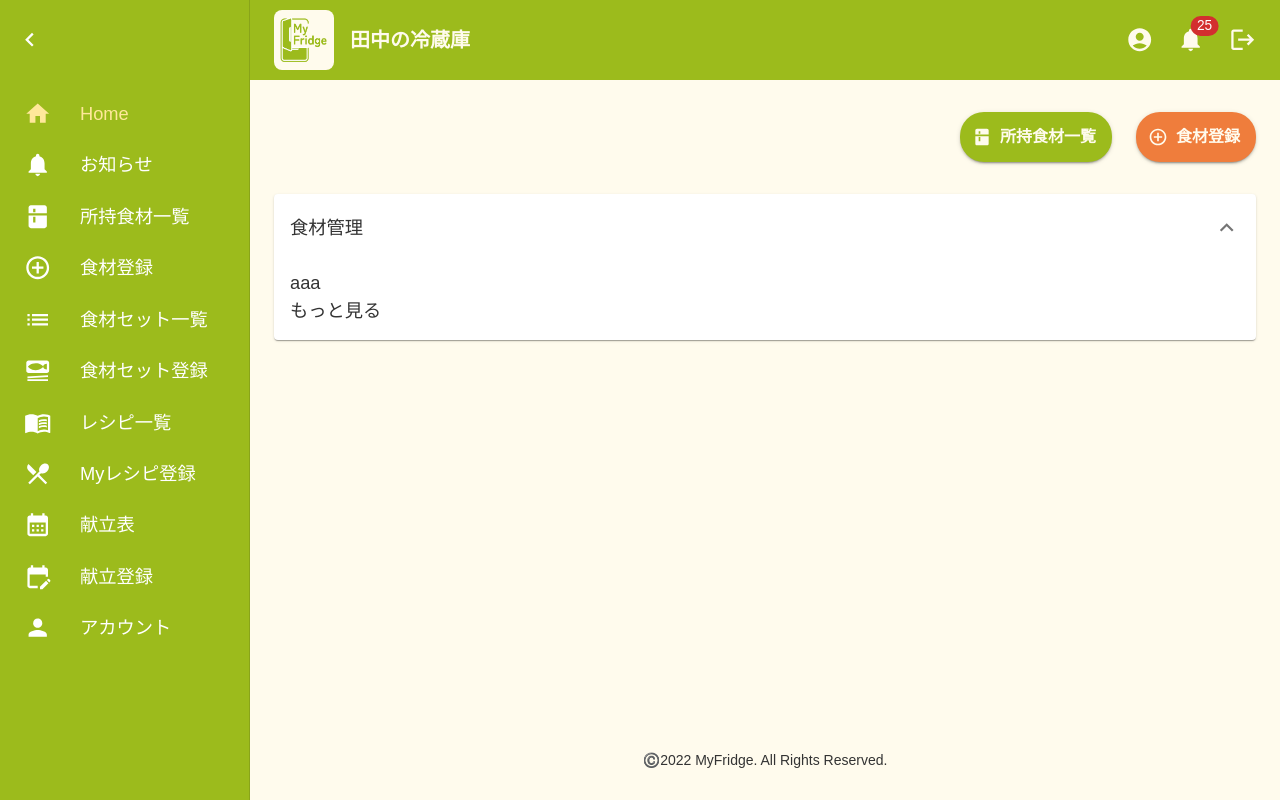
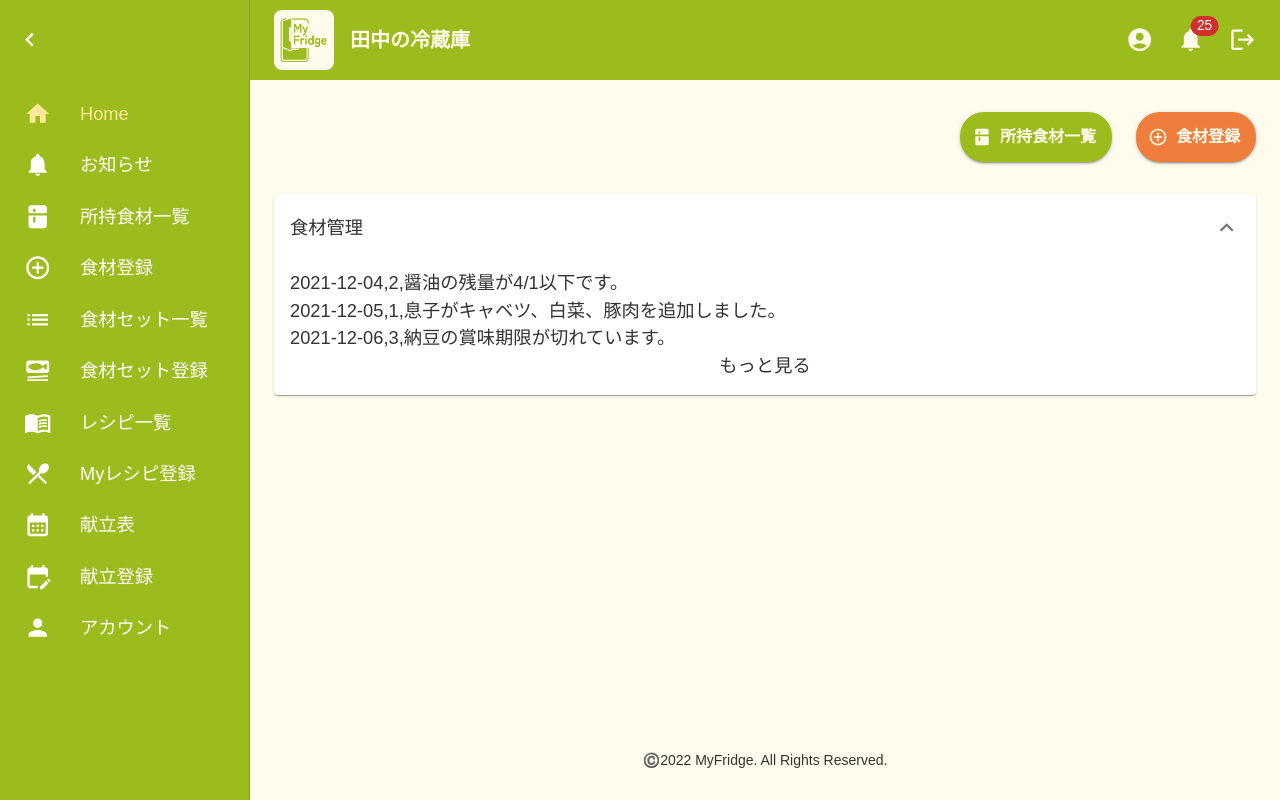
Before and after one commit to masaokaka/my-fridge-frontend, a React (Vite) app in the folder src/: page / in a window 1280 px wide. Built offline with nearby package versions, Linux system fonts and the light colour scheme; a web font is replaced by a local one.

Commit message:
update:もっと見るボタンの実装

```diff
--- /dev/null
+++ b/src/src/components/pages/Home/FoodManagementList/hooks.ts
@@ -0,0 +1,61 @@
+import { useCallback, useMemo, useState } from 'react';
+import { FoodManagement } from './types';
+
+/**
+ * アコーディオン開閉関数
+ *
+ * @param isOpen 開閉フラグ
+ * @param open アコーディオンを開く
+ * @param close アコーディオンを閉じる
+ */
+export const handleChange = (
+  isOpen: boolean,
+  open: () => void,
+  close: () => void
+): void => {
+  if (isOpen) {
+    close();
+    return;
+  }
+  open();
+};
+
+/**
+ * 表示する食品リストを作成するカスタムフック
+ *
+ * @param foodList 全体の食品管理リスト
+ *
+ * @returns
+ */
+export const useCreateFoodDisplayList = (
+  foodList: FoodManagement[]
+): {
+  foodDisplayList: FoodManagement[];
+  addDisplayList: () => void;
+  showMoreButton: boolean;
+} => {
+  /** 初期表示件数 */
+  const INITIAL_LENGTH = 3;
+  /** 追加表示件数 */
+  const ADD_LENGTH = 10;
+  // 初期表示の3件をセットする
+  const [displayList, setDisplayList] = useState(
+    foodList.slice(0, INITIAL_LENGTH)
+  );
+  /** 「もっと見る」の表示フラグ */
+  const showMoreButton = useMemo(
+    () => displayList.length < foodList.length,
+    [displayList, foodList]
+  );
+  // 表示件数の追加
+  const addDisplayList = useCallback(() => {
+    const addLength = displayList.length + ADD_LENGTH;
+    setDisplayList(foodList.slice(0, addLength));
+  }, [foodList, displayList]);
+
+  return {
+    foodDisplayList: displayList,
+    addDisplayList,
+    showMoreButton,
+  };
+};
--- a/src/src/components/pages/Home/FoodManagementList/presenter.tsx
+++ b/src/src/components/pages/Home/FoodManagementList/presenter.tsx
@@ -7,6 +7,47 @@ import {
   Typography,
 } from '@mui/material';
 import { useToggle } from '../../../../utils/useToggle';
+import { handleChange, useCreateFoodDisplayList } from './hooks';
+import { FoodManagement } from './types';
+
+const mockData: FoodManagement[] = [
+  {
+    id: 1,
+    level: 2,
+    date: '2021-12-04',
+    message: '醤油の残量が4/1以下です。',
+  },
+  {
+    id: 2,
+    level: 1,
+    date: '2021-12-05',
+    message: '息子がキャベツ、白菜、豚肉を追加しました。',
+  },
+  {
+    id: 3,
+    level: 3,
+    date: '2021-12-06',
+    message: '納豆の賞味期限が切れています。',
+  },
+  {
+    id: 4,
+    level: 2,
+    date: '2021-12-04',
+    message: '醤油の残量が4/1以下です。',
+  },
+  {
+    id: 5,
+    level: 1,
+    date: '2021-12-05',
+    message: '息子がキャベツ、白菜、豚肉を追加しました。',
+  },
+  {
+    id: 6,
+    level: 3,
+    date: '2021-12-06',
+    message: '納豆の賞味期限が切れています。',
+  },
+];
 
 /**
  * 食材管理リスト
@@ -14,25 +55,33 @@ import { useToggle } from '../../../../utils/useToggle';
  * @returns コンポーネント
  */
 const FoodManagementListPresenter = () => {
-  const toggleAccordion = useToggle(true);
+  const { isOpen, open, close } = useToggle(true);
+  const { foodDisplayList, addDisplayList, showMoreButton } =
+    useCreateFoodDisplayList(mockData);
   return (
     <Box>
       <Accordion
-        expanded={toggleAccordion.isOpen}
-        onChange={() => {
-          if (toggleAccordion.isOpen) {
-            toggleAccordion.close();
-            return;
-          }
-          toggleAccordion.open();
-        }}
+        expanded={isOpen}
+        onChange={() => handleChange(isOpen, open, close)}
       >
         <AccordionSummary expandIcon={<ExpandMore />}>
           <Typography>食材管理</Typography>
         </AccordionSummary>
         <AccordionDetails>
-          <Typography>aaa</Typography>
-          <Typography>もっと見る</Typography>
+          <Box>
+            {foodDisplayList.map((item) => (
+              <Box key={item.id}>
+                {item.date},{item.level},{item.message}
+              </Box>
+            ))}
+          </Box>
+          <Box style={{ textAlign: 'center', cursor: 'pointer' }}>
+            {showMoreButton && (
+              <Typography onClick={() => addDisplayList()}>
+                もっと見る
+              </Typography>
+            )}
+          </Box>
         </AccordionDetails>
       </Accordion>
     </Box>
--- /dev/null
+++ b/src/src/components/pages/Home/FoodManagementList/types.ts
@@ -0,0 +1,6 @@
+export type FoodManagement = {
+  id: number;
+  level: number;
+  date: string;
+  message: string;
+};
```
